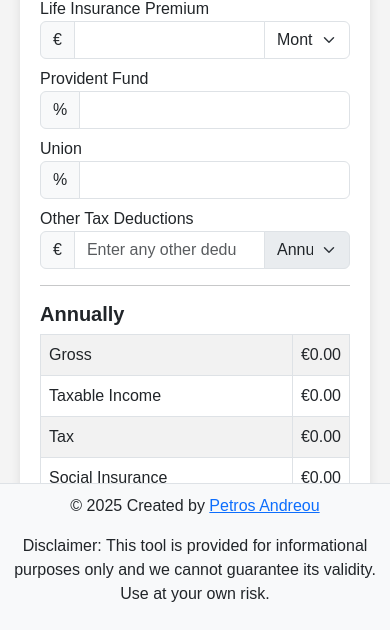
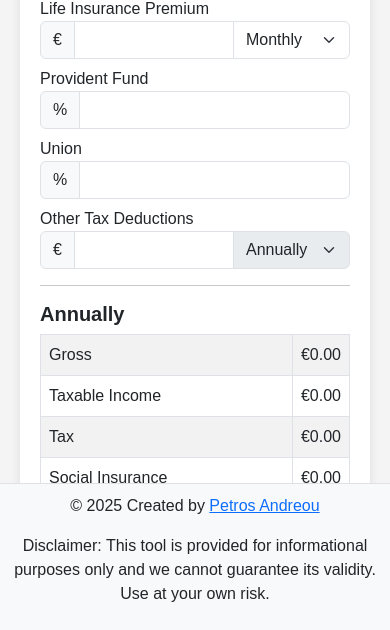
Before and after one commit to cyprus-salary-calculator/cyprus-salary-calculator.github.io, a plain HTML site: page index.html in a window 390 px wide. Shown: the part 212-842 px from the top of the page. Drawn offline with nearby package versions, Linux system fonts and the light colour scheme.

Commit message:
corrections

```diff
--- a/index.html
+++ b/index.html
@@ -96,7 +96,7 @@
                     <label id="otherDeductionsLabel" for="otherDeductions">Other Tax Deductions</label>
                     <div class="input-group select-group">
                         <span class="input-group-text">€</span>
-                        <input type="number" id="otherDeductions" class="form-control" placeholder="Enter any other deductions">
+                        <input type="number" id="otherDeductions" class="form-control" placeholder="">
                         <select class="form-select input-group-addon" disabled="disabled">
                             <option class="monthlyLabel" value="monthly">Monthly</option>
                             <option class="annuallyLabel" value="yearly" selected="selected">Yearly</option>
--- a/style.css
+++ b/style.css
@@ -30,17 +30,6 @@ body {
     box-shadow: 0px 0px 10px rgba(0, 0, 0, 0.1);
 }
 
-/* Responsive for smaller screens */
-@media (max-width: 768px) {
-    .main-container {
-        flex-direction: column;
-    }
-
-    .calculator-container, .explanation-container {
-        max-width: 100%;
-    }
-}
-
 
 #resultsContainer {
     /*display: none;*/
@@ -65,7 +54,7 @@ body {
 }
 
 .select-group input.form-control {
-    width: 50%
+    width: 40%
 }
 
 .fixed-footer {
@@ -78,3 +67,18 @@ body {
     padding: 10px 0;
     z-index: 1000; /* ensures it stays on top of other elements */
 }
+
+/* Responsive for smaller screens */
+@media (max-width: 768px) {
+    .main-container {
+        flex-direction: column;
+    }
+
+    .calculator-container, .explanation-container {
+        max-width: 100%;
+    }
+
+    .select-group input.form-control {
+        width: 30%
+    }
+}
```
